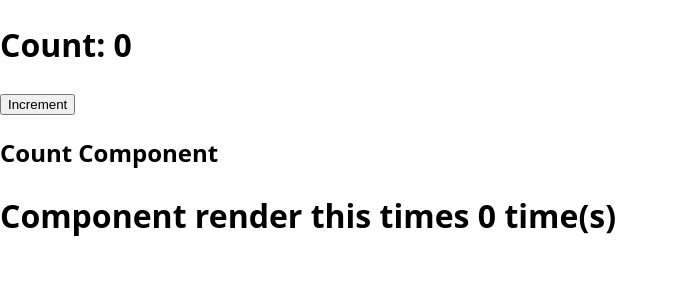
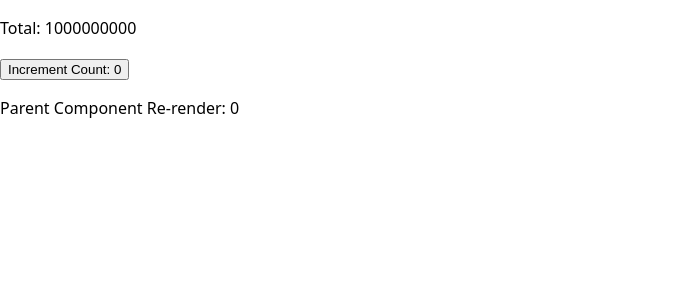
Before and after one commit to NirajPandit320/Skill-Boost-in-React, a React (Vite) app in the folder react-01/: page / in a window 1280 px wide. Shown: the top 300 px of the page, without its empty margins (0-678 px from the left). Built offline with nearby package versions, Linux system fonts and the light colour scheme.

Commit message:
Learned useMemo hook

```diff
--- a/react-01/src/App.jsx
+++ b/react-01/src/App.jsx
@@ -5,7 +5,8 @@
 // import {DarkLight} from "./projects/DarkLight";
 // import {ThemeProvider} from "./projects/DarkLight";
 // import {ReducerComp} from "./components/hooks/UseReducer/ReducerComp";
-import { ReactMemo } from "./components/hooks/memo/ReactMemo";
+// import { ReactMemo } from "./components/hooks/memo/ReactMemo";
+import MemoParentComponent  from "./components/hooks/memo/UseMemo";
 
 
 
@@ -16,7 +17,8 @@ const App = () => {
     <DarkLight/>
   </ThemeProvider> */}
   {/* <ReducerComp/> */}
-  <ReactMemo />
+  {/* <ReactMemo /> */}
+  < MemoParentComponent/>
   </>
   )
 
--- /dev/null
+++ b/react-01/src/components/hooks/memo/UseMemo.jsx
@@ -0,0 +1,29 @@
+import {useMemo, useState} from "react";
+
+const ExpensiveComponent=()=>{
+    const sum=()=>{
+        console.log ("Calculating sum...");
+
+        let i=0;
+        for (i=0;i<1000000000;i++){
+            i=i+1;
+        }
+        return i;
+    }
+
+    const total =useMemo(()=>{
+        return sum();
+    },[]);
+    return <p>Total: {total}</p>;
+}
+const MemoParentComponent = () => {
+    const [count, setCount] = useState(0);
+    return (
+        <>
+        <ExpensiveComponent />
+        <button onClick={()=>setCount(count+1)}>Increment Count: {count}</button>
+        <p>Parent Component Re-render: {count}</p>
+        </>
+    );
+}
+export default MemoParentComponent;
```
